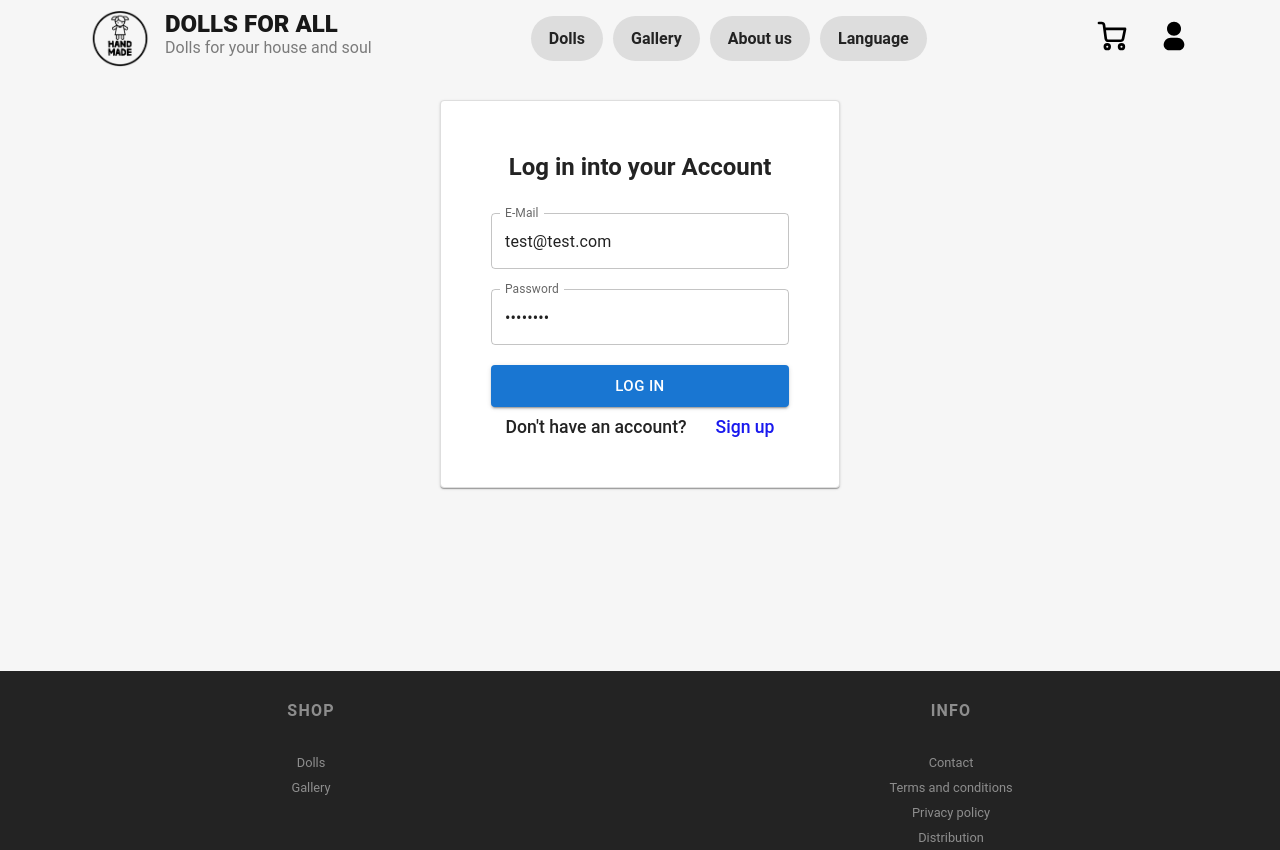
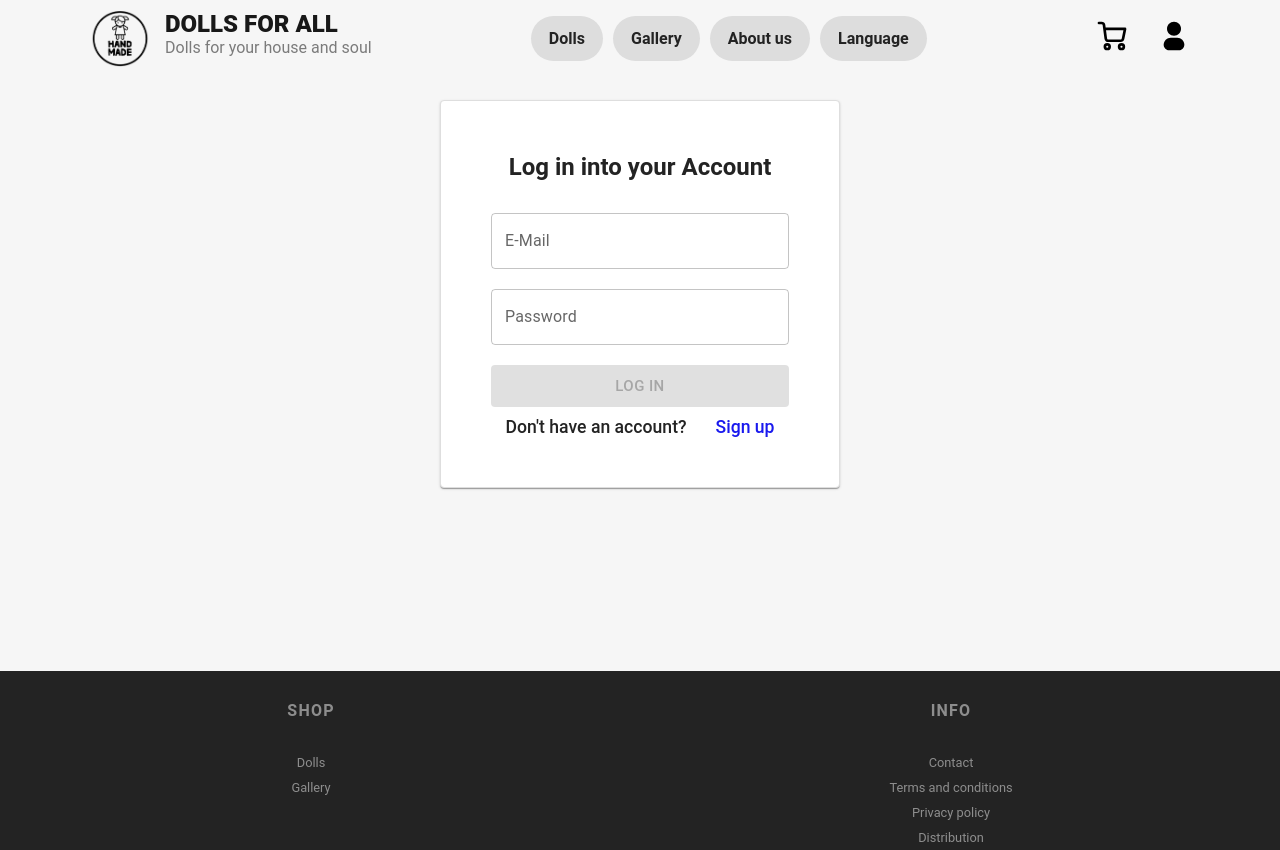
Before and after one commit to Ackermannn7/dolls-shop-frontend, a React (Create React App) app: page /login in a window 1280 px wide. Built offline with nearby package versions, Linux system fonts and the light colour scheme; no server answers.

Commit message:
removed default values for login

```diff
--- a/src/pages/Login/index.jsx
+++ b/src/pages/Login/index.jsx
@@ -20,10 +20,6 @@ export const Login = () => {
     handleSubmit,
     formState: { errors, isValid },
   } = useForm({
-    defaultValues: {
-      email: "test@test.com",
-      password: "12345678",
-    },
     mode: "onChange",
   });
   console.log(errors);
```
